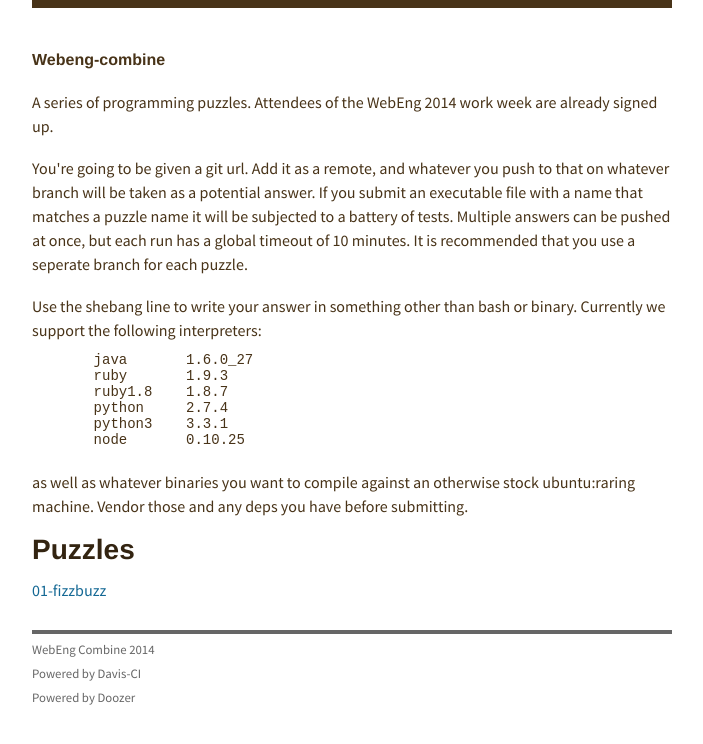
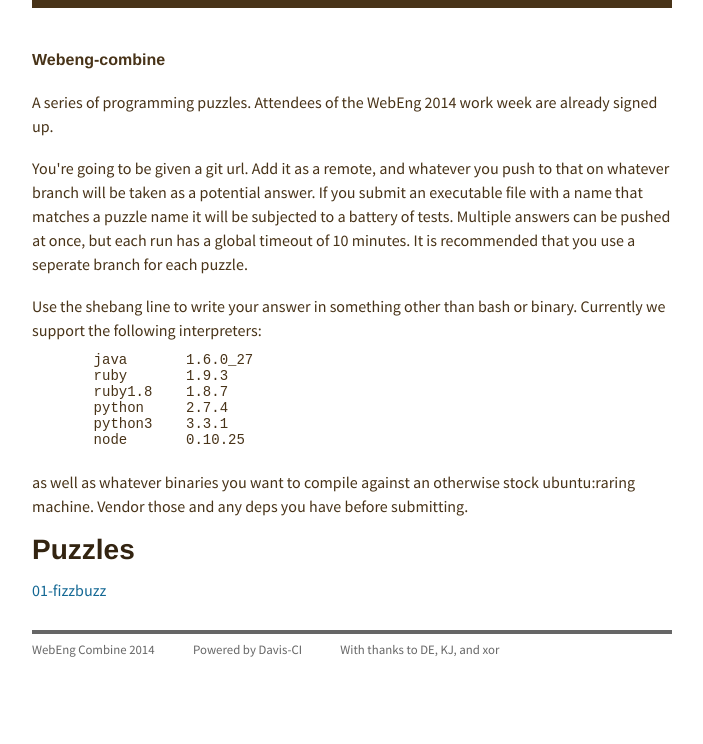
Before and after one commit to lonnen/webeng-combine, a Jekyll site: the page built from index.html, in a window 1280 px wide. Shown: the top 744 px of the page, without its empty margins (288-991 px from the left). Built offline with Jekyll 4.4.1, drawn with Linux system fonts in a browser that asks for light colours; Markdown is read by kramdown in place of the engine named in the settings.

Commit message:
rework footer, add thanks

```diff
--- a/_layouts/base.html
+++ b/_layouts/base.html
@@ -15,10 +15,16 @@
       <div class="contact">
         <p>
           WebEng Combine 2014
-          <br />
+        </p>
+      </div>
+      <div class="contact">
+        <p>
           Powered by Davis-CI
-          <br />
-          Powered by Doozer
+        </p>
+      </div>
+      <div class="contact">
+        <p>
+          With thanks to DE, KJ, and xor
         </p>
       </div>
     </section>
```
